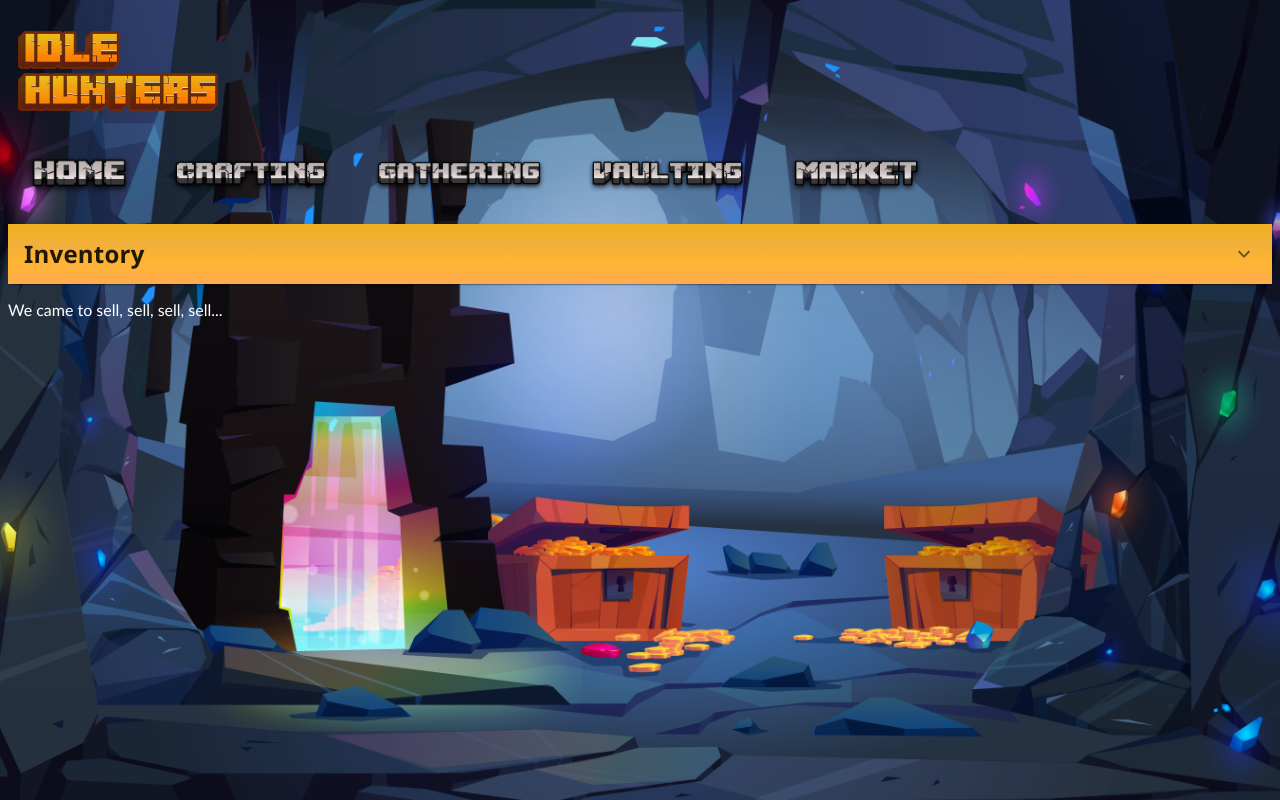
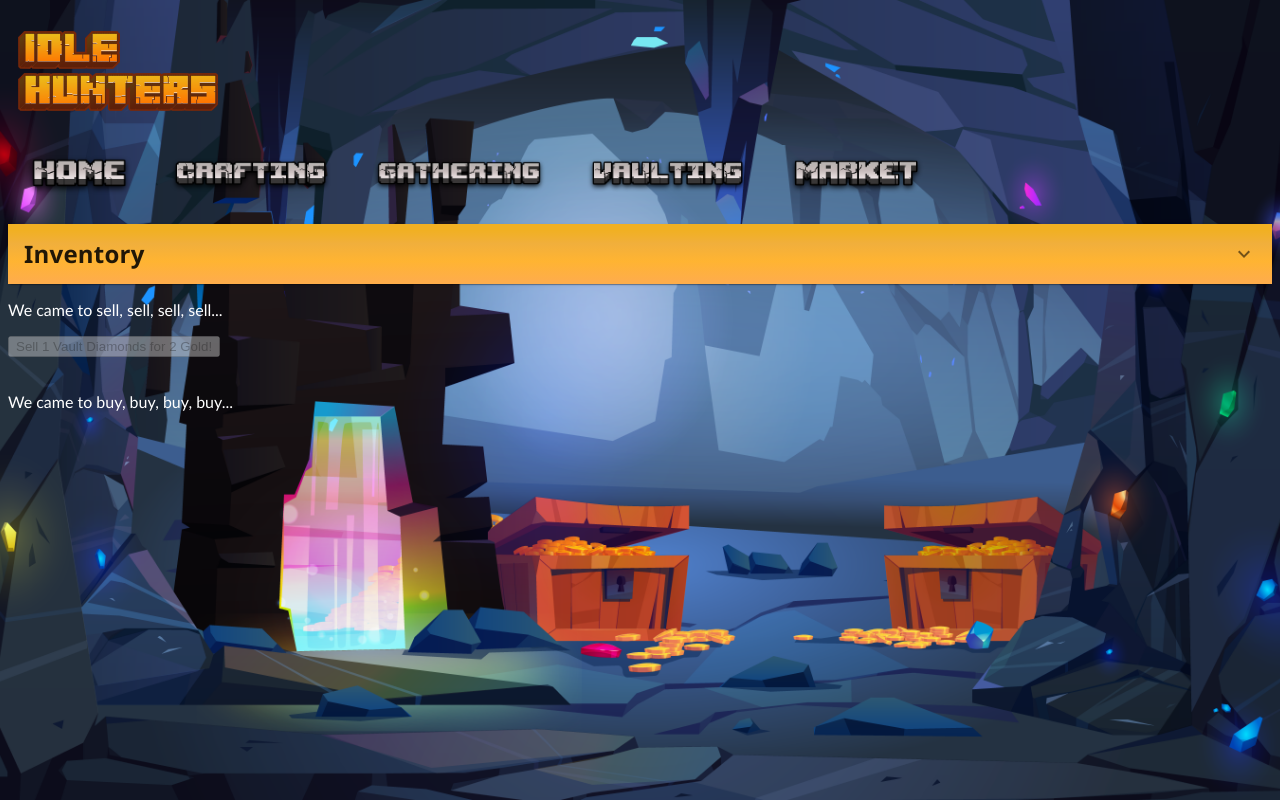
Before and after one commit to JoshWannaPaas/clicker-hunters, a Next.js app: page /world/market in a window 1280 px wide. Built offline with nearby package versions, Linux system fonts and the light colour scheme.

Commit message:
Foundation of Market

```diff
--- a/src/app/world/market/page.tsx
+++ b/src/app/world/market/page.tsx
@@ -1,14 +1,37 @@
 "use client";
 
-import { Item, carbonSelector, inventoryAtom, knowledgeShardSelector, larimarSelector, vaultDiamondSelector, vaultRockSelector } from "@/atoms/inventory";
+import { Item, carbonSelector, inventoryAtom, knowledgeShardSelector, larimarSelector, vaultDiamondSelector, vaultGoldSelector, vaultRockSelector } from "@/atoms/inventory";
 import { usernameAtom } from "@/atoms/username";
 import React, { useEffect } from "react";
 import { useRecoilState } from "recoil";
 
 export default function Home() {
+  const vdToSell = 1;
+  const [vaultDiamondPrice, setVaultDiamondPrice] = React.useState(2);
+
+  const [vaultDiamonds, setVaultDiamonds] = useRecoilState(vaultDiamondSelector);
+  const [vaultGold, setVaultGold] = useRecoilState(vaultGoldSelector);
+
+  // Sell Item for Gold, and Randomize all Shop Prices after purchasing
+  const sellVaultDiamonds = () => {
+    setVaultDiamonds(vaultDiamonds - vdToSell);
+    setVaultGold(vaultGold + vaultDiamondPrice);
+    randomizePrice();
+  }
+
+  // Randomizes the prices of every item
+  const randomizePrice = () => {
+    setVaultDiamondPrice((Math.ceil(Math.random() * 10) % 3) + 1);
+  }
+
   return (
     <main>
       <p>We came to sell, sell, sell, sell...</p>
+      <button disabled={vaultDiamonds < vdToSell} onClick={sellVaultDiamonds}>
+        Sell {vdToSell} Vault Diamonds for {vaultDiamondPrice} Gold!
+      </button>
+      <br /><br />
+      <p>We came to buy, buy, buy, buy...</p>
     </main>
   );
 }
--- a/src/atoms/inventory.ts
+++ b/src/atoms/inventory.ts
@@ -7,6 +7,7 @@ export enum Item {
   KNOWLEDGE_SHARD,
   LARIMAR,
   VAULT_DIAMOND,
+  VAULT_GOLD,
   VAULT_ROCK,
   VAULT_STONE,
 }
@@ -18,6 +19,7 @@ export const itemString: Record<Item, string> = {
   [Item.KNOWLEDGE_SHARD]: "Knowledge Shards",
   [Item.LARIMAR]: "Larimar",
   [Item.VAULT_DIAMOND]: "Vault Diamonds",
+  [Item.VAULT_GOLD]: "Vault Gold",
   [Item.VAULT_ROCK]: "Vault Rocks",
   [Item.VAULT_STONE]: "Vault Stone",
 };
@@ -29,6 +31,7 @@ export const DEFAULT_INVENTORY = {
   [Item.KNOWLEDGE_SHARD]: 0,
   [Item.LARIMAR]: 0,
   [Item.VAULT_DIAMOND]: 0,
+  [Item.VAULT_GOLD]: 0,
   [Item.VAULT_ROCK]: 0,
   [Item.VAULT_STONE]: 0,
 }
@@ -142,6 +145,21 @@ export const vaultDiamondSelector = selector<number>({
   },
 });
 
+export const vaultGoldSelector = selector<number>({
+  key: "vaultGoldSelector",
+  // Generate Derived State
+  get: ({ get }) => {
+    const inventory = get(inventoryAtom);
+    return inventory[Item.VAULT_GOLD] ?? 0;
+  },
+  // Update Derived State
+  set: ({ get, set }, newValue) => {
+    const inventory = get(inventoryAtom);
+    const newItem = newValue instanceof DefaultValue ? 0 : newValue;
+    set(inventoryAtom, { ...inventory, [Item.VAULT_GOLD]: newItem });
+  },
+});
+
 export const vaultStoneSelector = selector<number>({
   key: "vaultStoneSelector",
   // Generate Derived State
```
